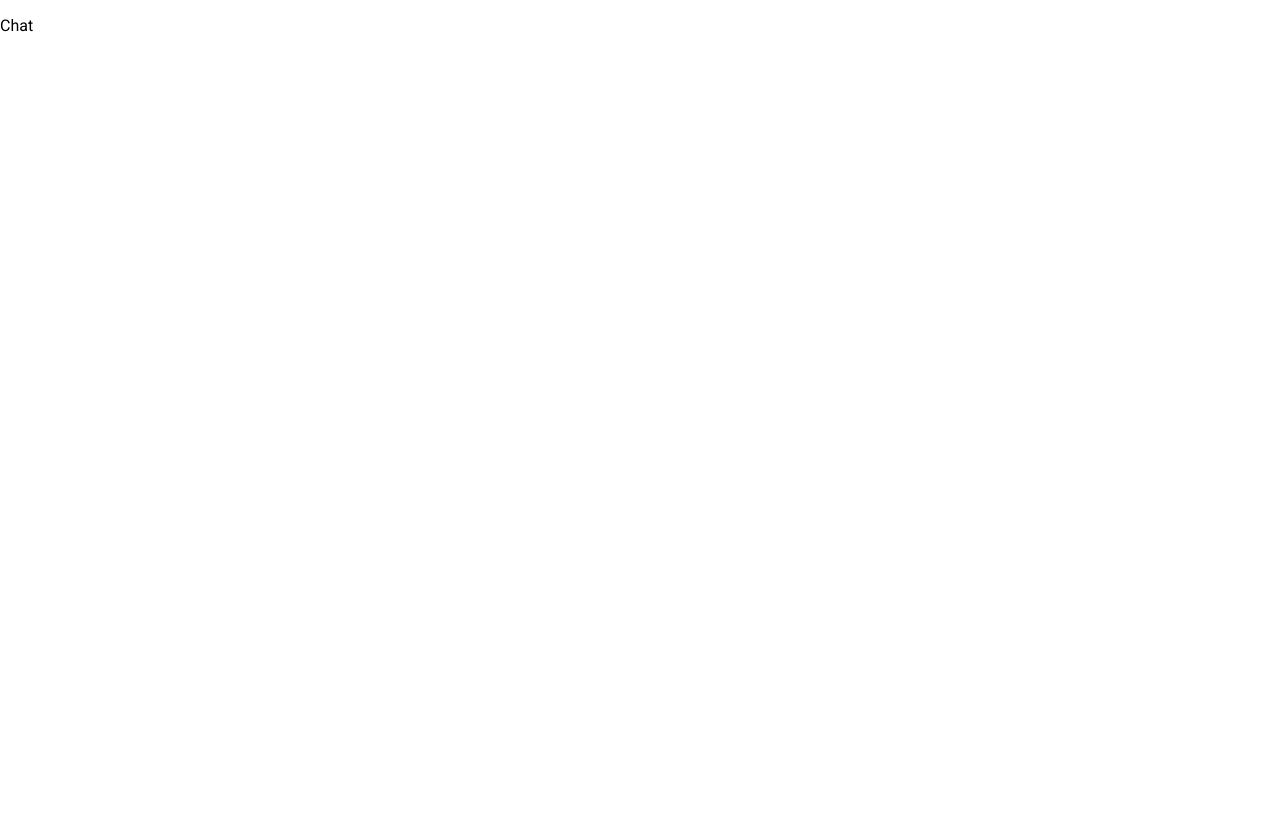
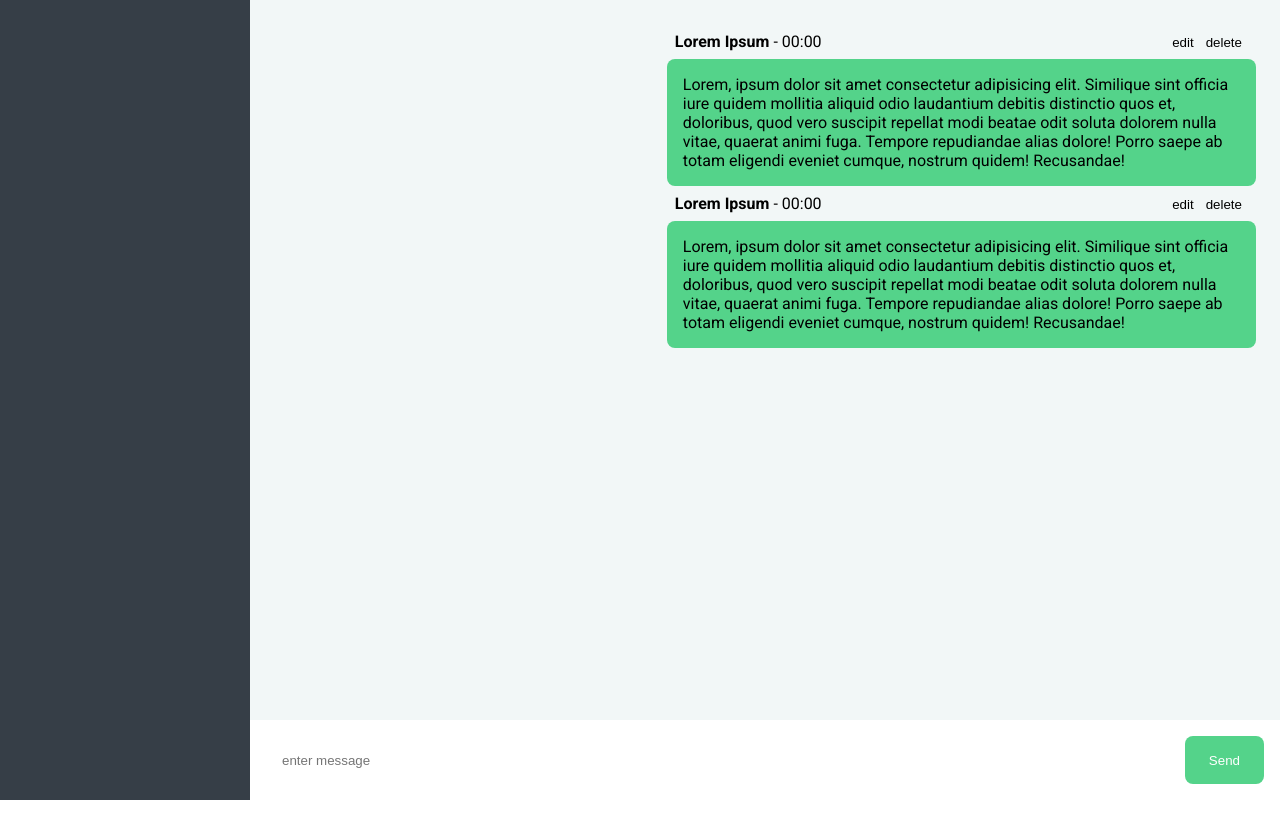
Before and after one commit to roertbb/graphql-chat-app-client, a React (Create React App) app: page / in a window 1280 px wide. Built offline with nearby package versions, Linux system fonts and the light colour scheme.

Commit message:
chat view

```diff
--- /dev/null
+++ b/src/components/ChatContainer.js
@@ -0,0 +1,11 @@
+import styled from 'styled-components';
+
+export const ChatContainer = styled.div`
+  background: ${({ theme }) => theme.colors.background};
+  flex: 1;
+  margin-bottom: ${({ theme }) => theme.messageInputHeight};
+  padding: ${({ theme }) => theme.spacing.m};
+  overflow-y: auto;
+  display: flex;
+  flex-direction: column;
+`;
--- /dev/null
+++ b/src/components/ChatInput.js
@@ -0,0 +1,48 @@
+import React, { useState } from 'react';
+import styled from 'styled-components';
+import Button from './Button';
+
+const ChatInputContainer = styled.form`
+  height: ${({ theme }) => theme.messageInputHeight};
+  background: ${({ theme }) => theme.colors.white};
+  position: absolute;
+  bottom: 0;
+  right: 0;
+  width: calc(100% - ${({ theme }) => theme.sidebarWidth});
+  display: flex;
+  padding: ${({ theme }) => theme.spacing.s};
+`;
+
+const Input = styled.input`
+  padding: ${({ theme }) => theme.spacing.s};
+  width: 100%;
+  border: 0;
+`;
+
+const ChatInput = props => {
+  const [message, setMessage] = useState('');
+
+  const messageUpdated = event => {
+    setMessage(event.target.value);
+  };
+
+  const sendMessage = event => {
+    event.preventDefault();
+    console.log(message);
+    setMessage('');
+  };
+
+  return (
+    <ChatInputContainer>
+      <Input
+        type="text"
+        placeholder="enter message"
+        value={message}
+        onChange={messageUpdated}
+      />
+      <Button onClick={sendMessage}>Send</Button>
+    </ChatInputContainer>
+  );
+};
+
+export default ChatInput;
--- /dev/null
+++ b/src/components/Container.js
@@ -0,0 +1,8 @@
+import styled from 'styled-components';
+
+const Container = styled.div`
+  width: 100%;
+  height: 100%;
+  display: flex;
+`;
+export default Container;
--- /dev/null
+++ b/src/components/Message.js
@@ -0,0 +1,54 @@
+import React from 'react';
+import styled from 'styled-components';
+
+const MessageContainer = styled.div`
+  width: 60%;
+  align-self: flex-end;
+`;
+
+const MessageBox = styled.div`
+  background-color: ${({ theme }) => theme.colors.green};
+  padding: ${({ theme }) => theme.spacing.s};
+  border-radius: ${({ theme }) => theme.borderRadius};
+`;
+
+const MessageInfoContainer = styled.div`
+  padding: ${({ theme }) => theme.spacing.xs};
+  display: flex;
+  justify-content: space-between;
+`;
+
+const MessageAuthor = styled.span`
+  font-weight: bold;
+`;
+
+const MessageActionButton = styled.button`
+  border: 0;
+  background-color: inherit;
+`;
+
+const Message = props => {
+  return (
+    <MessageContainer>
+      <MessageInfoContainer>
+        <span>
+          <MessageAuthor>Lorem Ipsum</MessageAuthor> - 00:00
+        </span>
+        <span>
+          <MessageActionButton>edit</MessageActionButton>
+          <MessageActionButton>delete</MessageActionButton>
+        </span>
+      </MessageInfoContainer>
+      <MessageBox>
+        Lorem, ipsum dolor sit amet consectetur adipisicing elit. Similique sint
+        officia iure quidem mollitia aliquid odio laudantium debitis distinctio
+        quos et, doloribus, quod vero suscipit repellat modi beatae odit soluta
+        dolorem nulla vitae, quaerat animi fuga. Tempore repudiandae alias
+        dolore! Porro saepe ab totam eligendi eveniet cumque, nostrum quidem!
+        Recusandae!
+      </MessageBox>
+    </MessageContainer>
+  );
+};
+
+export default Message;
--- /dev/null
+++ b/src/components/Sidebar.js
@@ -0,0 +1,7 @@
+import styled from 'styled-components';
+
+export const Sidebar = styled.div`
+  background: ${({ theme }) => theme.colors.gray};
+  width: ${({ theme }) => theme.sidebarWidth};
+  height: 100%;
+`;
--- a/src/pages/Chat.js
+++ b/src/pages/Chat.js
@@ -1,7 +1,21 @@
 import React from 'react';
+import { Sidebar } from '../components/Sidebar';
+import { ChatContainer } from '../components/ChatContainer';
+import Container from '../components/Container';
+import ChatInput from '../components/ChatInput';
+import Message from '../components/Message';
 
 const Chat = props => {
-  return <p>Chat</p>;
+  return (
+    <Container>
+      <Sidebar />
+      <ChatContainer>
+        <Message />
+        <Message />
+      </ChatContainer>
+      <ChatInput />
+    </Container>
+  );
 };
 
 export default Chat;
--- a/src/styles/theme.js
+++ b/src/styles/theme.js
@@ -16,7 +16,9 @@ const theme = {
     xl: '48px',
     xxl: '64px'
   },
-  borderRadius: '8px'
+  borderRadius: '8px',
+  sidebarWidth: '250px',
+  messageInputHeight: '80px'
 };
 
 export default theme;
```
